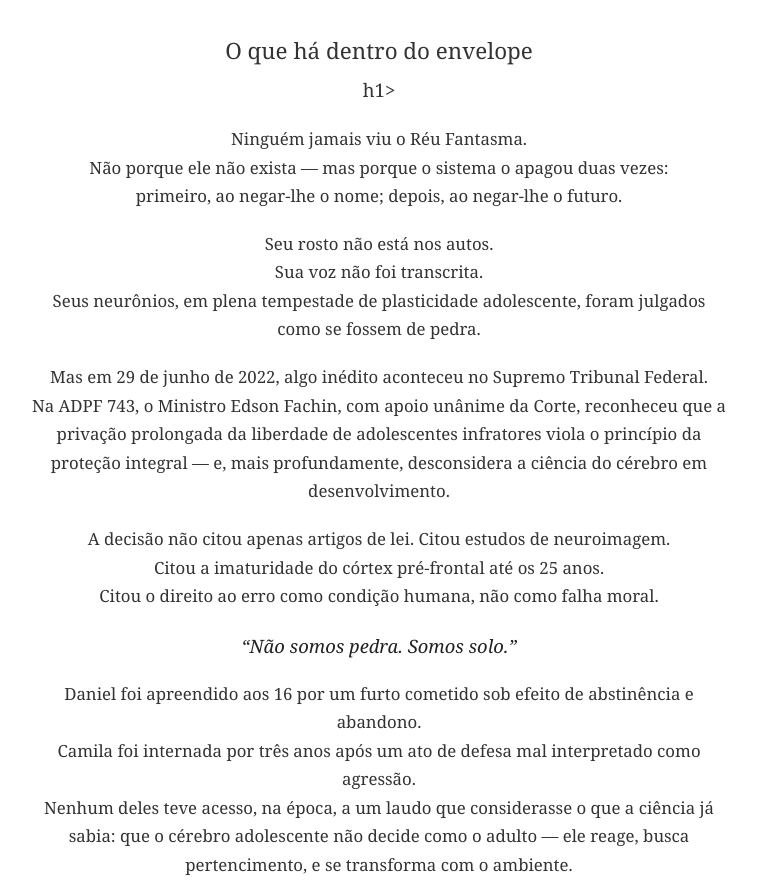
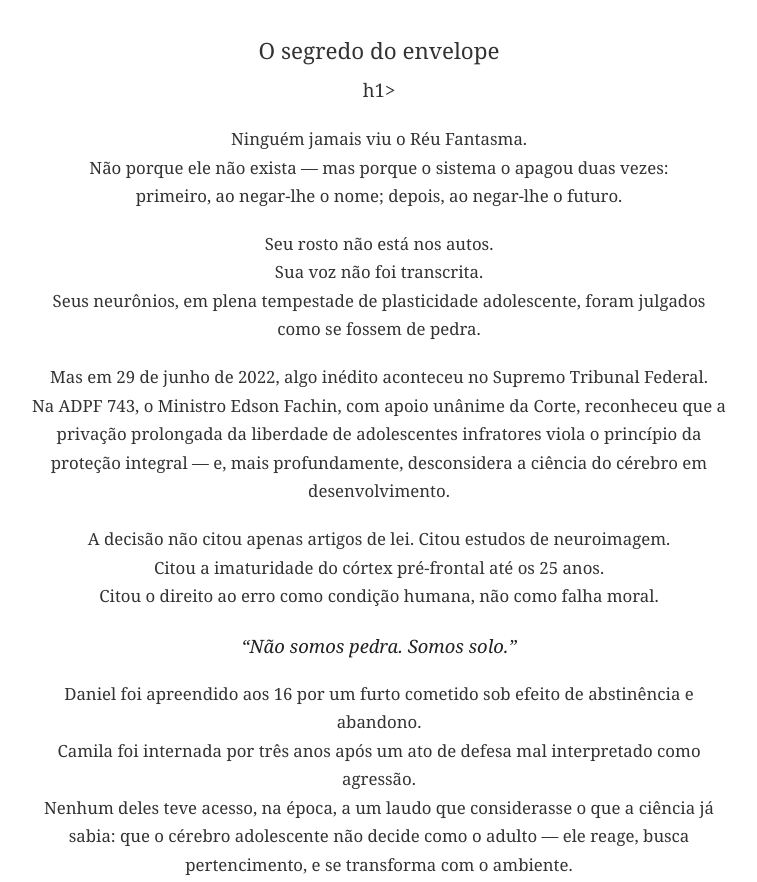
Before and after one commit to erigutembergmeneses-jpg/segredo-do-envelope, a plain HTML site: page index.html in a window 1280 px wide. Shown: the top 882 px of the page, without its empty margins (261-1018 px from the left). Drawn offline with Linux system fonts and the light colour scheme.

Commit message:
Update index.html

```diff
--- a/index.html
+++ b/index.html
@@ -63,7 +63,7 @@
   </style>
 </head>
 <body>
-  <h1>O que há dentro do envelope<br><small>h1>
+  <h1>O segredo do envelope<br><small>h1>
 
   <p>Ninguém jamais viu o Réu Fantasma.<br>
   Não porque ele não exista — mas porque o sistema o apagou duas vezes:<br>
```
